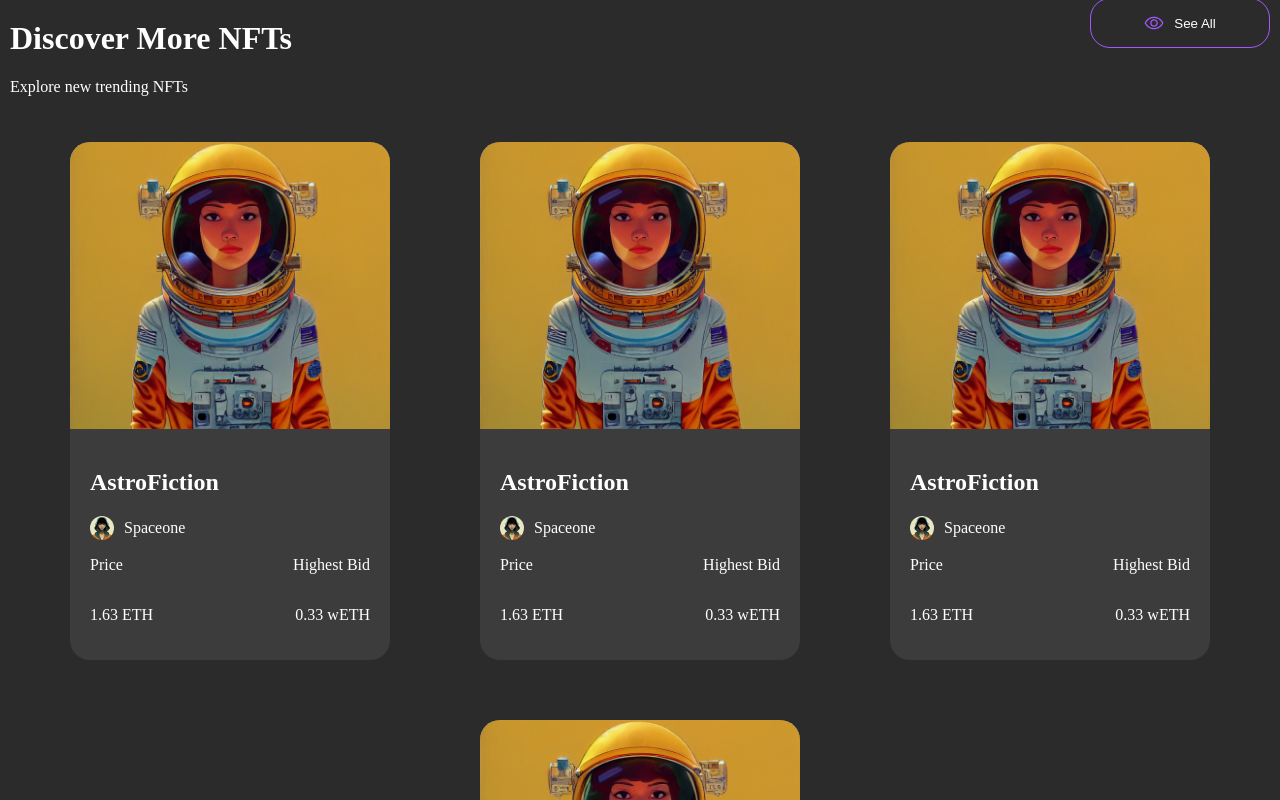
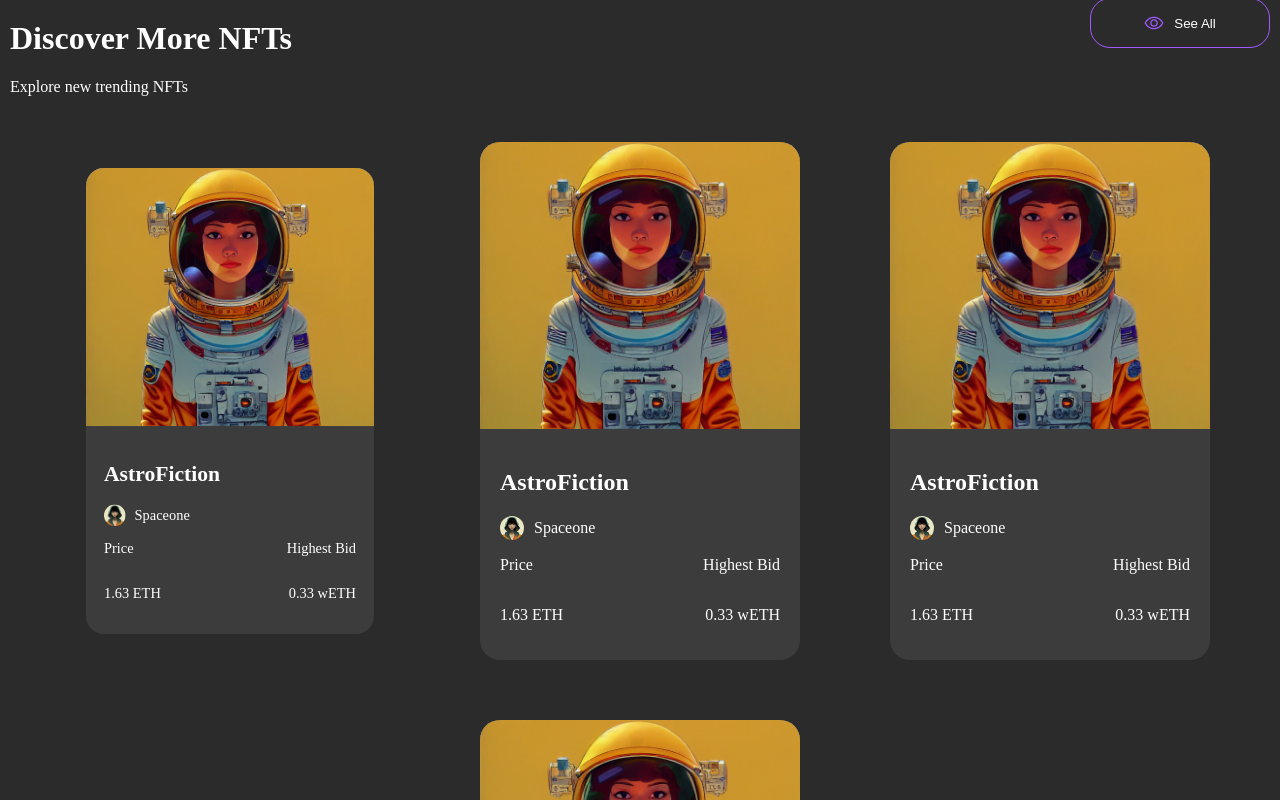
Before and after one commit to 3alehi/nft-market-palace, a Next.js app in the folder nft-market-place/: page / in a window 1280 px wide. In both pictures the pointer is over the element 230 px from the left and 3823 px from the top of the page. Shown: the part 3423-4223 px from the top of the page. Built offline with nearby package versions, Linux system fonts and the light colour scheme.

Commit message:
add animation to box more nft

```diff
--- a/nft-market-place/src/Cpmponnets/MoreNftBox/MoreNftBox.module.css
+++ b/nft-market-place/src/Cpmponnets/MoreNftBox/MoreNftBox.module.css
@@ -22,6 +22,13 @@ border-top-left-radius: 20px;
     background-color: #3c3c3c;
     border-radius: 20px;
     margin: 30px;
+    transition: all 0.3s;
+    cursor: pointer;
+
+}
+.MoreNftBox:hover{
+    transform: scale(0.9);
+
 }
 .price_Top{
 display: flex;
```
